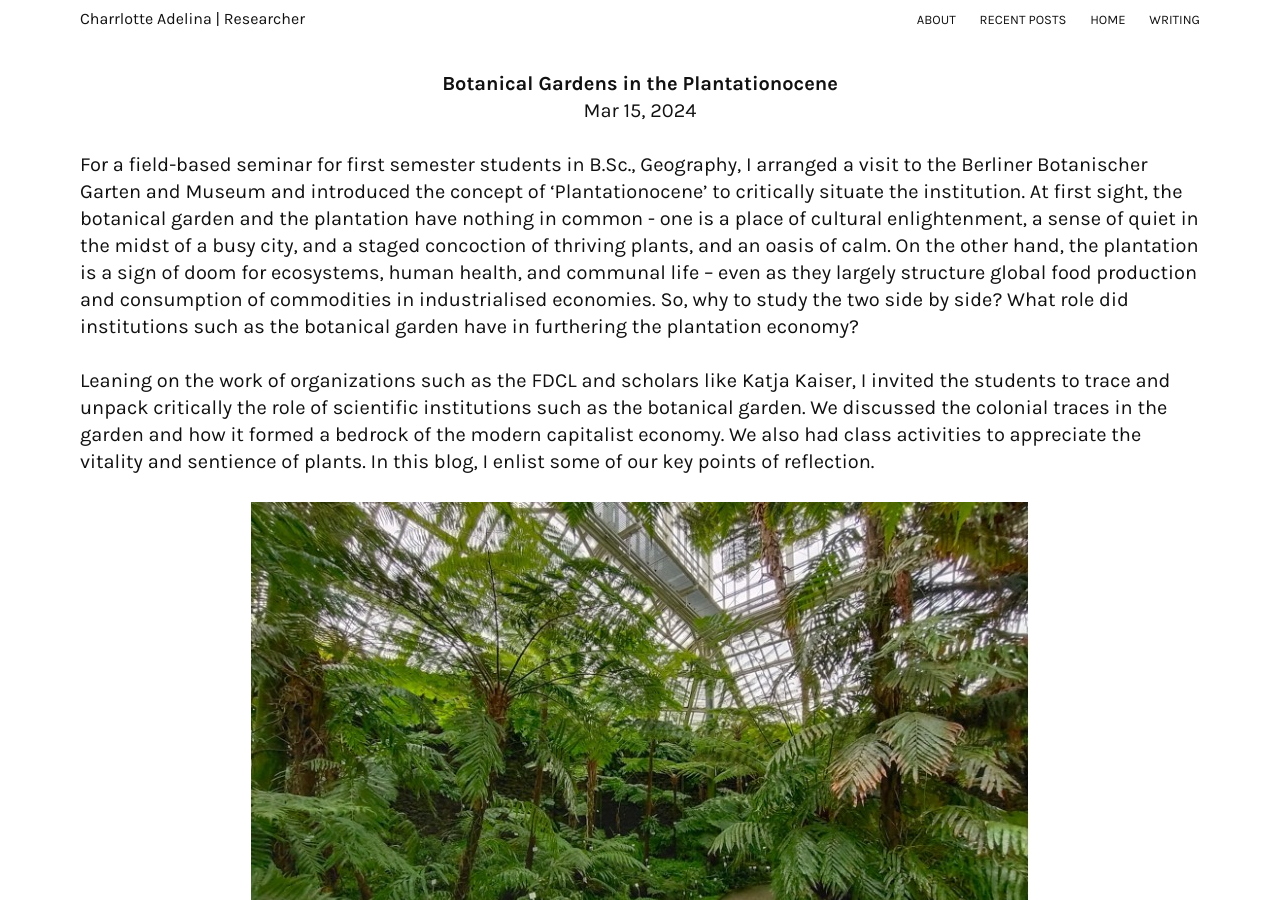
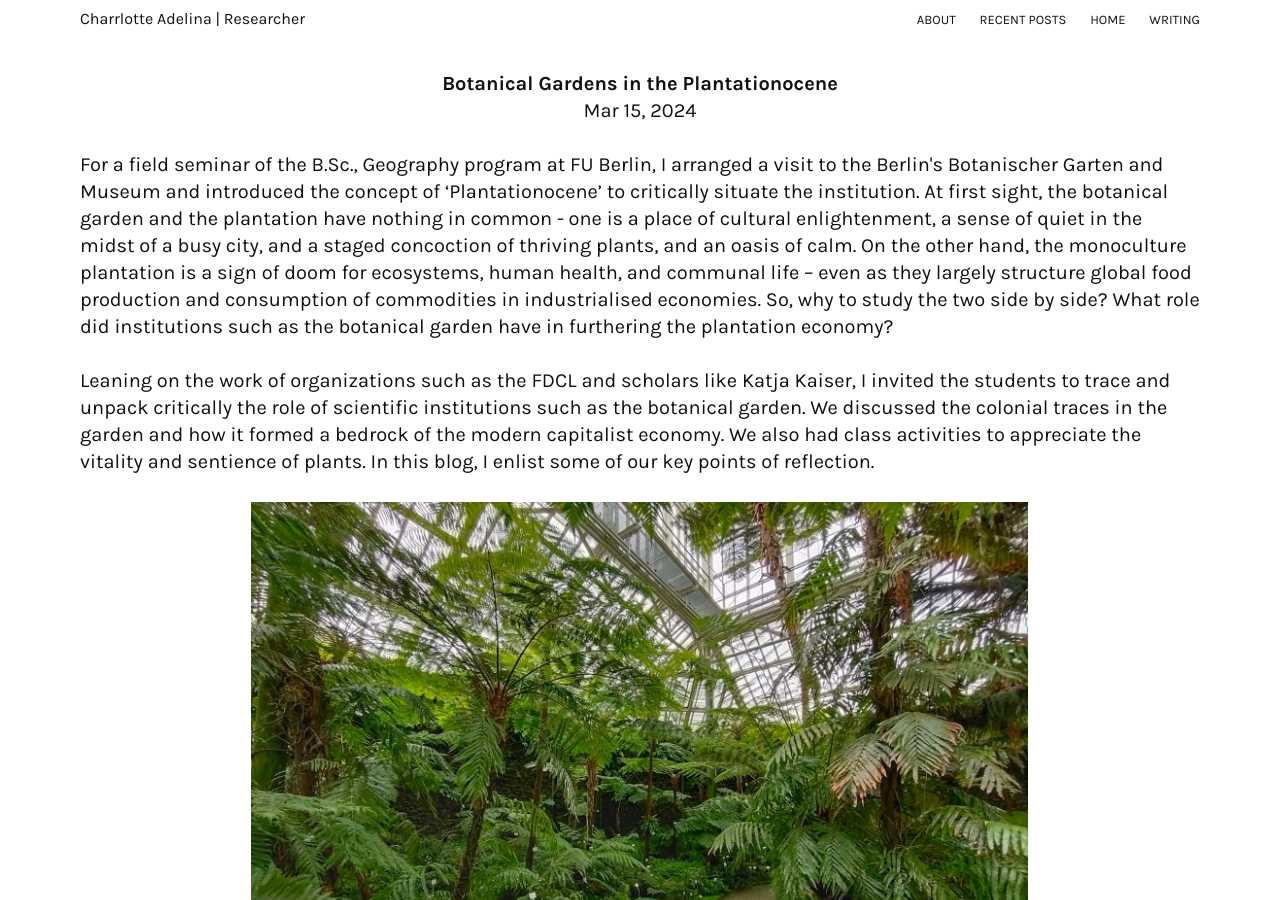
Before and after one commit to charrlotteadelina/charrlotteadelina.github.io, a Jekyll site: the page built from _posts/2024-03-15-Botanical Gardens-in-the-Plantationocene.md, in a window 1280 px wide and 900 px high. Built offline with Jekyll 4.4.1, drawn with Linux system fonts in a browser that asks for light colours.

Commit message:
Update 2024-03-15-Botanical Gardens-in-the-Plantationocene.md

```diff
--- a/_posts/2024-03-15-Botanical Gardens-in-the-Plantationocene.md
+++ b/_posts/2024-03-15-Botanical Gardens-in-the-Plantationocene.md
@@ -15,7 +15,7 @@ toc:
 <br>
 
 <div style="text-align: left">
-For a field-based seminar for first semester students in B.Sc., Geography, I arranged a visit to the Berliner Botanischer Garten and Museum and introduced the concept of ‘Plantationocene’ to critically situate the institution. At first sight, the botanical garden and the plantation have nothing in common - one is a place of cultural enlightenment, a sense of quiet in the midst of a busy city, and a staged concoction of thriving plants, and an oasis of calm. On the other hand, the plantation is a sign of doom for ecosystems, human health, and communal life – even as they largely structure global food production and consumption of commodities in industrialised economies. So, why to study the two side by side? What role did institutions such as the botanical garden have in furthering the plantation economy?
+For a field seminar of the B.Sc., Geography program at FU Berlin, I arranged a visit to the Berlin's Botanischer Garten and Museum and introduced the concept of ‘Plantationocene’ to critically situate the institution. At first sight, the botanical garden and the plantation have nothing in common - one is a place of cultural enlightenment, a sense of quiet in the midst of a busy city, and a staged concoction of thriving plants, and an oasis of calm. On the other hand, the monoculture plantation is a sign of doom for ecosystems, human health, and communal life – even as they largely structure global food production and consumption of commodities in industrialised economies. So, why to study the two side by side? What role did institutions such as the botanical garden have in furthering the plantation economy?
 </div>
 
 <br>
```
